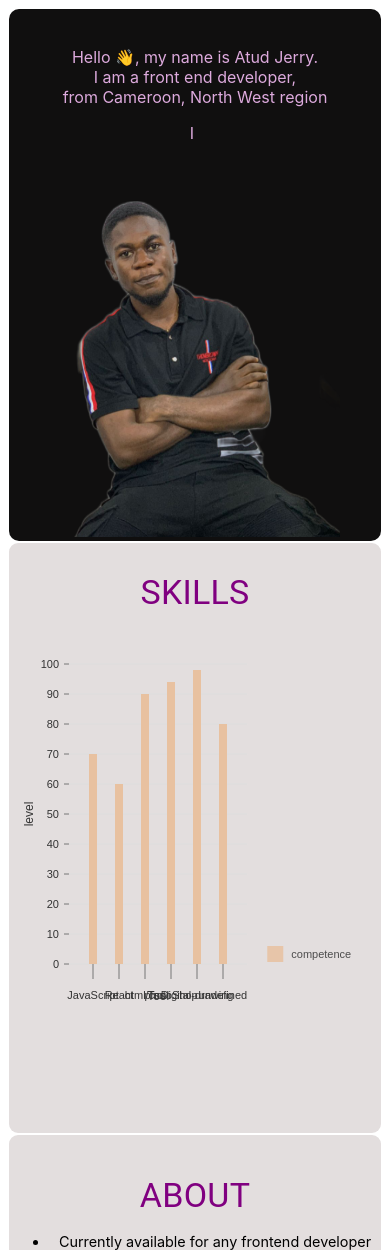
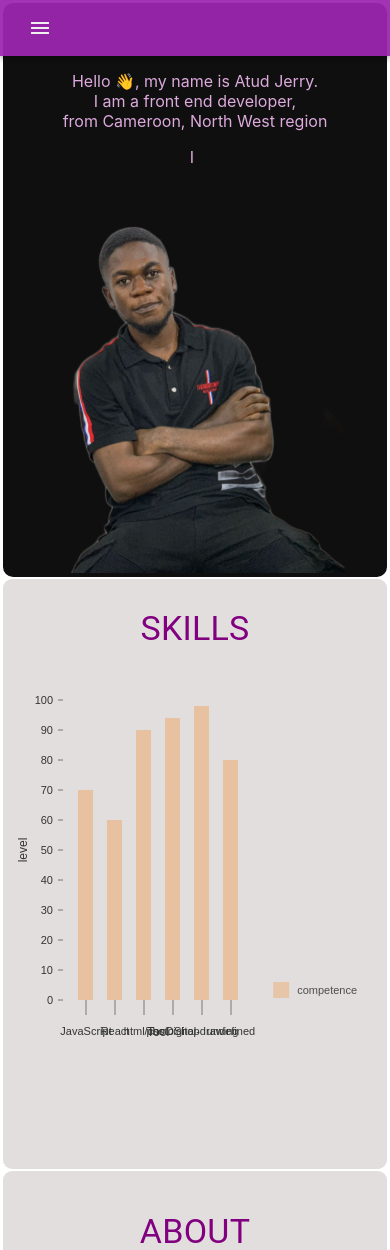
Before and after one commit to AtudJerry/Atud-Portfolio, a React (Create React App) app: page / in a window 390 px wide. Shown: the top 1250 px of the page. Built offline with nearby package versions, Linux system fonts and the light colour scheme.

Commit message:
topbar added

```diff
--- a/src/App.css
+++ b/src/App.css
@@ -2,6 +2,10 @@
   text-align: center;
 
 }
+.topbar{
+  visibility: hidden;
+}
+
 .picture{
   height:80%;
   width: 100%;
@@ -110,6 +114,14 @@ img{
 }
 
 @media (min-width : 100px) and (max-width : 900px){
+  .topbar{
+    z-index: 100;
+    position: fixed;
+    visibility: visible !important;
+
+    opacity: 94%;
+
+  }
   .first-section {
     display: flex;
     flex-direction: column !important;
--- a/src/App.js
+++ b/src/App.js
@@ -7,6 +7,7 @@ import About from './Components/About';
 import Contact from './Components/Contact';
 import Resume from './Components/Resume';
 import Footer from './Components/Footer';
+import Topbar from './Components/Topbar';
 
 
 
@@ -15,6 +16,7 @@ function App() {
     <div>
     <div className="App">
       <header className="App-header">
+        <Topbar/>
         <Pic/>
         <Skills/>
         <About/>
--- a/src/Components/Pic.js
+++ b/src/Components/Pic.js
@@ -14,7 +14,7 @@ const Pic = () => {
 
                 <Box className = "typescript">
                   <div className='picture-text'>
-
+                <br></br>
                     <p>Hello 👋, my name is Atud Jerry.<br></br>
                      I am a front end developer,<br></br>
                       from Cameroon, North West region</p> </div>
--- a/src/Components/Skills.js
+++ b/src/Components/Skills.js
@@ -23,7 +23,7 @@ const Skills = () => {
         ]}
         indexBy="Tool"
         margin={{ top: 50, right: 130, bottom: 50, left: 60 }}
-        padding={0.7}
+        padding={0.5}
         valueScale={{ type: 'linear' }}
         indexScale={{ type: 'band', round: true }}
         colors={{ scheme: 'nivo' }}
@@ -32,7 +32,7 @@ const Skills = () => {
                 id: 'dots',
                 type: 'patternDots',
                 background: 'inherit',
-                color: '#38bcb2',
+                color: '#800080',
                 size: 4,
                 padding: 3,
                 stagger: true
@@ -41,7 +41,7 @@ const Skills = () => {
                 id: 'lines',
                 type: 'patternLines',
                 background: 'inherit',
-                color: '#eed312',
+                color: '#800080',
                 rotation: -45,
                 lineWidth: 6,
                 spacing: 15
--- /dev/null
+++ b/src/Components/Topbar.js
@@ -0,0 +1,30 @@
+import * as React from 'react';
+import AppBar from '@mui/material/AppBar';
+import Box from '@mui/material/Box';
+import Toolbar from '@mui/material/Toolbar';
+import Typography from '@mui/material/Typography';
+import Button from '@mui/material/Button';
+import IconButton from '@mui/material/IconButton';
+import MenuIcon from '@mui/icons-material/Menu';
+
+export default function Topbar() {
+  return (
+    <Box sx={{ flexGrow: 1 }}>
+      <AppBar color = "secondary" className='topbar'>
+        <Toolbar>
+          <IconButton
+            size="large"
+           margin-left = "20px"
+            color="inherit"
+            aria-label="menu"
+
+          >
+            <MenuIcon />
+          </IconButton>
+
+
+        </Toolbar>
+      </AppBar>
+    </Box>
+  );
+}
--- a/src/index.css
+++ b/src/index.css
@@ -1,5 +1,5 @@
 body {
-  margin: 9px;
+  margin: 3px;
   font-family: -apple-system, BlinkMacSystemFont, 'Segoe UI', 'Roboto', 'Oxygen',
     'Ubuntu', 'Cantarell', 'Fira Sans', 'Droid Sans', 'Helvetica Neue',
     sans-serif;
```
Also changed, not shown: src/Components/Sidebar.js (added, +71 -0 lines).
